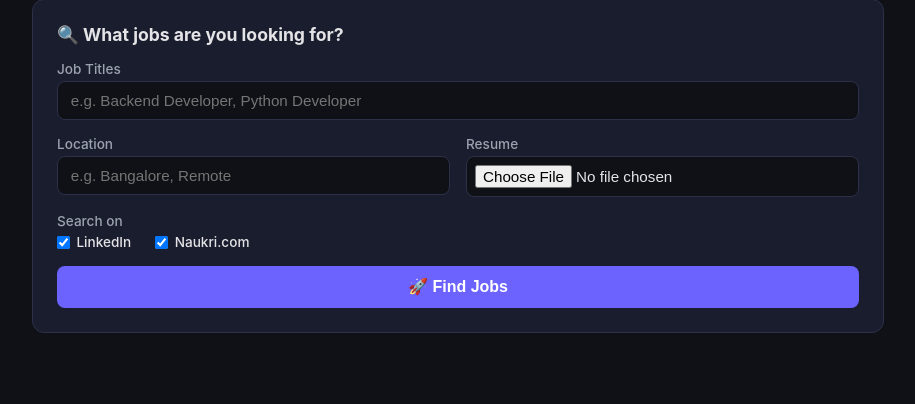
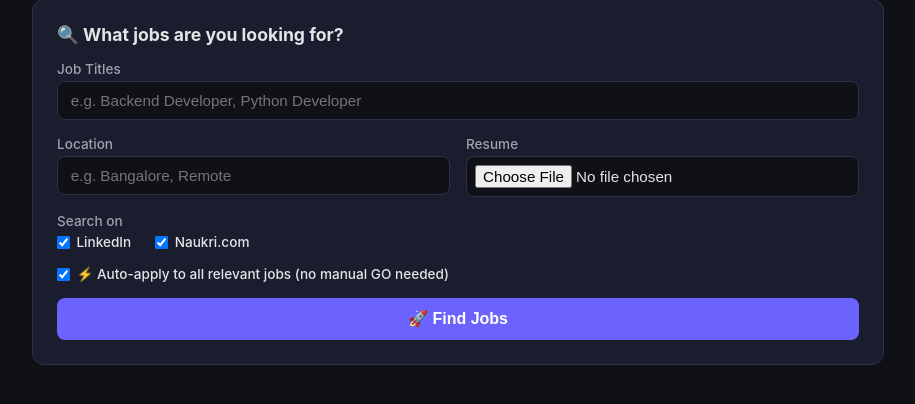
Before and after one commit to kushbuilds/NaukriPro, a Flask app: page / in a window 1280 px wide. Shown: the part 194-598 px from the top of the page, without its empty margins (182-1097 px from the left). Run offline with Flask 3, Linux system fonts and the light colour scheme.

Commit message:
Add auto-apply mode, show relevant job count, auto-check relevant jobs

```diff
--- a/app.py
+++ b/app.py
@@ -74,6 +74,8 @@ def search_jobs():
         if not gemini_key:
             return jsonify({"error": "Set GEMINI_API_KEY environment variable"}), 400
 
+        auto_apply = request.form.get('auto_apply') == 'on'
+
         config = {
             "name": "",
             "email": "",
@@ -84,6 +86,7 @@ def search_jobs():
             "boards": boards,
             "resume_path": resume_path,
             "gemini_key": gemini_key,
+            "auto_apply": auto_apply,
         }
 
         state["config"] = config
@@ -108,7 +111,7 @@ def search_jobs():
         jobs = asyncio.run(scrape_and_score(config, state["ai"], state["resume_text"]))
         state["jobs"] = jobs
 
-        return jsonify({"jobs": jobs})
+        return jsonify({"jobs": jobs, "auto_apply": auto_apply})
 
     except Exception as e:
         return jsonify({"error": str(e)}), 500
@@ -117,13 +120,9 @@ def search_jobs():
 async def scrape_and_score(config, ai, resume_text):
     """Scrape jobs and score them."""
     from playwright.async_api import async_playwright
+    import os
 
     async with async_playwright() as p:
-        # Use existing Chrome profile to reuse logged-in sessions
-        import subprocess, os
-        chrome_user_data = os.path.expanduser("~/Library/Application Support/Google/Chrome")
-
-        # Launch with user's Chrome profile
         browser = await p.chromium.launch_persistent_context(
             user_data_dir=os.path.expanduser("~/.naukripro_chrome_profile"),
             headless=False,
@@ -143,7 +142,7 @@ async def scrape_and_score(config, ai, resume_text):
         # Filter already applied
         all_jobs = [j for j in all_jobs if not is_already_applied(j.get("url", ""))]
 
-        # Score top 10 (faster)
+        # Score top 10 and track relevant count
         scored = []
         for job in all_jobs[:10]:
             desc = await get_job_description(page, job["url"])
@@ -251,14 +250,11 @@ async def apply_to_jobs(jobs):
             filled = await fill_application_web(page, job, config, ai, resume_text, tailored_path)
 
             if filled:
-                # Ask for confirmation
-                summary = f"{job['title']} @ {job['company']} | Fields: {len(filled)}"
-                choice = confirm_submission(summary)
-
-                if choice.upper() == "GO":
-                    # Submit
+                # Auto-apply mode: submit directly. Manual mode: ask GO/SKIP
+                if state["config"].get("auto_apply"):
+                    emit("log", message=f"Auto-submitting: {job['title']} @ {job['company']}", level="info")
                     submit_keywords = ["submit", "submit application", "apply", "send"]
-                    buttons = await page.query_selector_all("button[type='submit'], button")
+                    buttons = await page.query_selector_all("button[type='submit'], button, input[type='submit']")
                     submitted = False
                     for btn in buttons:
                         try:
@@ -270,19 +266,45 @@ async def apply_to_jobs(jobs):
                                 break
                         except Exception:
                             continue
-
                     if submitted:
                         log_application(job, "submitted")
                         applied += 1
                         emit("log", message=f"✅ Submitted: {job['title']} @ {job['company']}", level="success")
                     else:
-                        emit("log", message="Could not find submit button — please submit manually in browser", level="warning")
+                        emit("log", message="Could not find submit button — please submit manually", level="warning")
                         ask_user("Type 'done' after submitting manually")
                         log_application(job, "submitted")
                         applied += 1
                 else:
-                    log_application(job, "skipped")
-                    emit("log", message="Skipped", level="warning")
+                    summary = f"{job['title']} @ {job['company']} | Fields: {len(filled)}"
+                    choice = confirm_submission(summary)
+
+                    if choice.upper() == "GO":
+                        submit_keywords = ["submit", "submit application", "apply", "send"]
+                        buttons = await page.query_selector_all("button[type='submit'], button, input[type='submit']")
+                        submitted = False
+                        for btn in buttons:
+                            try:
+                                text = (await btn.inner_text()).strip().lower()
+                                if any(kw in text for kw in submit_keywords):
+                                    await btn.click()
+                                    await page.wait_for_timeout(3000)
+                                    submitted = True
+                                    break
+                            except Exception:
+                                continue
+                        if submitted:
+                            log_application(job, "submitted")
+                            applied += 1
+                            emit("log", message=f"✅ Submitted: {job['title']} @ {job['company']}", level="success")
+                        else:
+                            emit("log", message="Could not find submit button — please submit manually", level="warning")
+                            ask_user("Type 'done' after submitting manually")
+                            log_application(job, "submitted")
+                            applied += 1
+                    else:
+                        log_application(job, "skipped")
+                        emit("log", message="Skipped", level="warning")
             else:
                 emit("log", message="Could not fill form, skipping", level="error")
                 log_application(job, "failed")
--- a/templates/index.html
+++ b/templates/index.html
@@ -40,6 +40,11 @@
             <div class="checkbox-group">
               <label><input type="checkbox" name="boards" value="linkedin" checked> LinkedIn</label>
               <label><input type="checkbox" name="boards" value="naukri" checked> Naukri.com</label>
+            </div>
+          </div>
+          <div class="form-group full">
+            <div class="checkbox-group">
+              <label><input type="checkbox" name="auto_apply" checked> ⚡ Auto-apply to all relevant jobs (no manual GO needed)</label>
             </div>
           </div>
         </div>
@@ -131,11 +136,12 @@
         const data = await resp.json();
         if (data.error) { setStatus('idle', data.error); return; }
 
+        const relevant = data.jobs.filter(j => j.score >= 60);
         jobsBody.innerHTML = '';
         data.jobs.forEach((job, i) => {
           const sc = job.score >= 75 ? 'score-high' : job.score >= 50 ? 'score-mid' : 'score-low';
           jobsBody.innerHTML += `<tr>
-            <td><input type="checkbox" class="job-check" data-index="${i}"></td>
+            <td><input type="checkbox" class="job-check" data-index="${i}" ${job.score >= 60 ? 'checked' : ''}></td>
             <td><span class="score-badge ${sc}">${job.score}</span></td>
             <td>${job.title}</td>
             <td>${job.company}</td>
@@ -143,8 +149,13 @@
           </tr>`;
         });
         jobsSection.classList.remove('hidden');
-        setStatus('idle', `${data.jobs.length} jobs found`);
+        setStatus('idle', `${data.jobs.length} jobs found — ${relevant.length} relevant (score ≥ 60)`);
         updateSelectedCount();
+
+        // Auto-apply: automatically start applying to relevant jobs
+        if (data.auto_apply && relevant.length > 0) {
+          applyBtn.click();
+        }
       } catch (err) {
         setStatus('idle', err.name === 'AbortError' ? 'Stopped' : err.message);
       }
```
